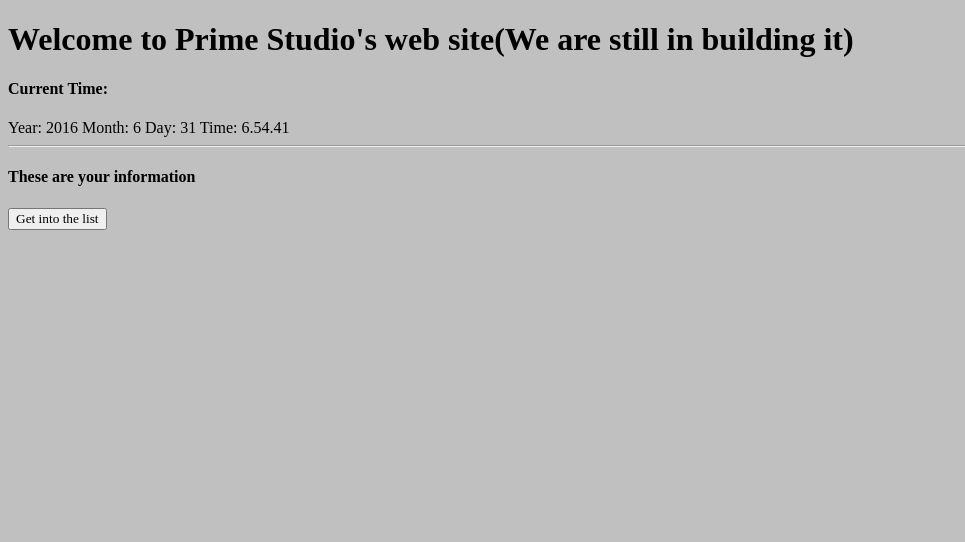
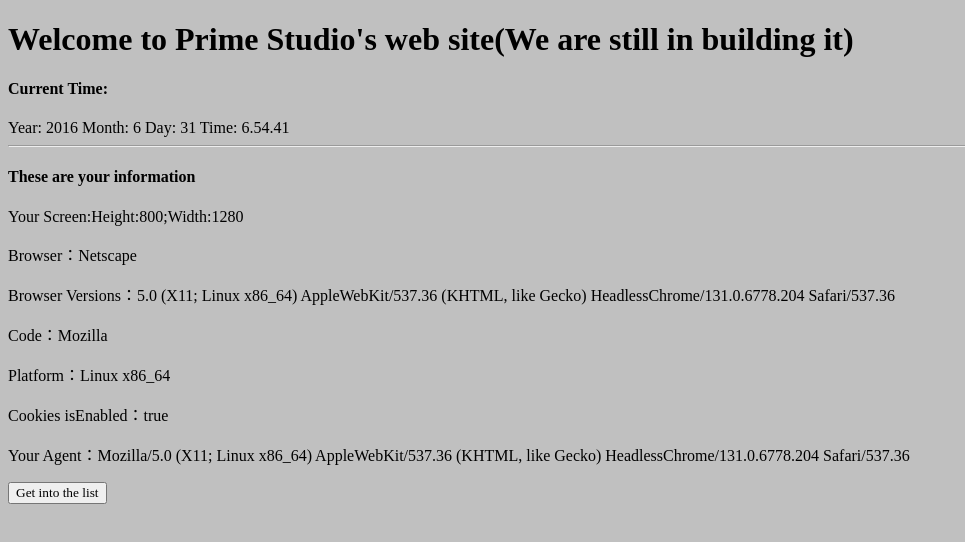
Before and after one commit to Kalimye/Web, a plain HTML site: page index.html in a window 1280 px wide. Shown: the whole page, without its empty margins (0-965 px from the left). Drawn offline with Linux system fonts and the light colour scheme; the site is published under a folder, as on GitHub Pages, so addresses that start at the root find nothing.

Commit message:
Update index.html

```diff
--- a/index.html
+++ b/index.html
@@ -19,7 +19,7 @@
 <hr />
 <h4>These are your information</h4>
 <span id="No.1"></span>
-<script type="text/javascript" src="/JavaScript/check.js"></script>
+<script type="text/javascript" src="JavaScript/check.js"></script>
 <input type="submit" onclick=jumpto("List.html") value="Get into the list"/>
 </body>
 </html>
```
